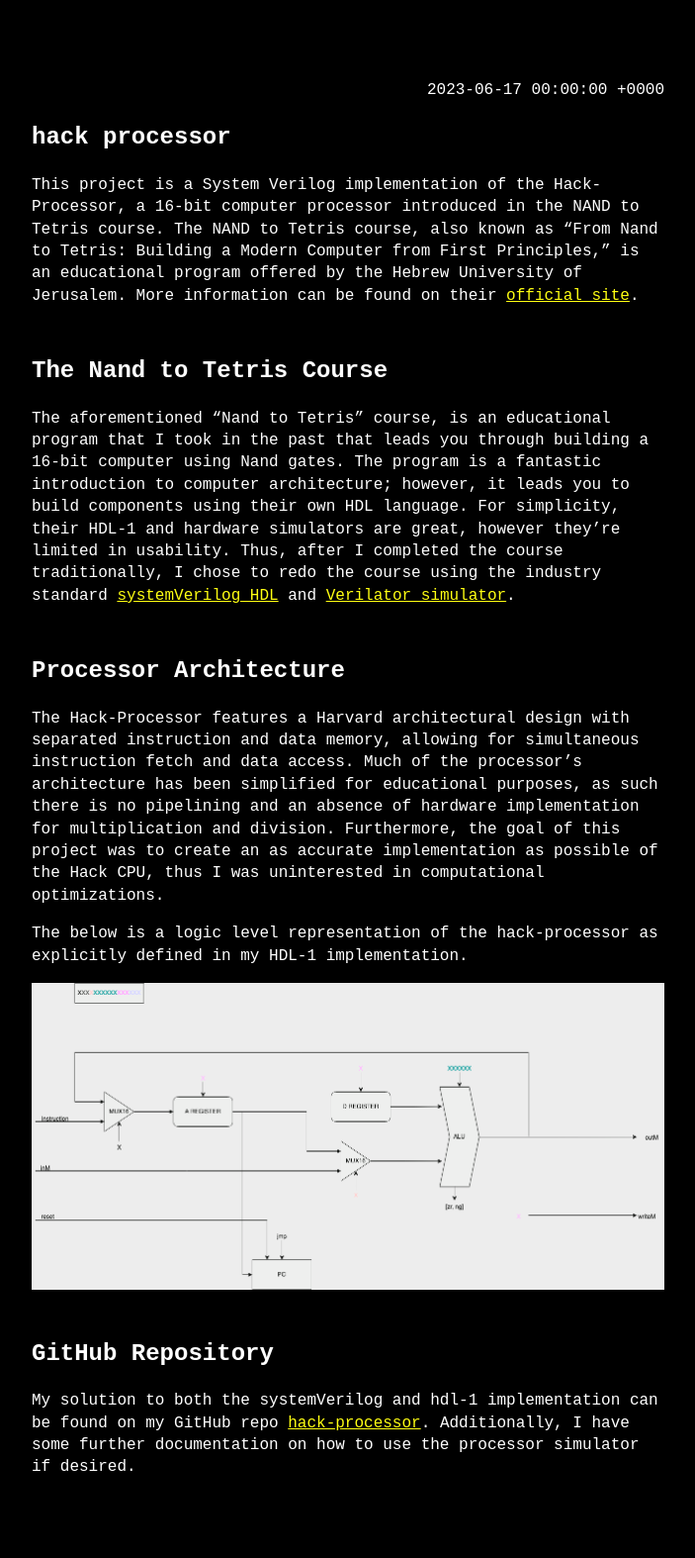
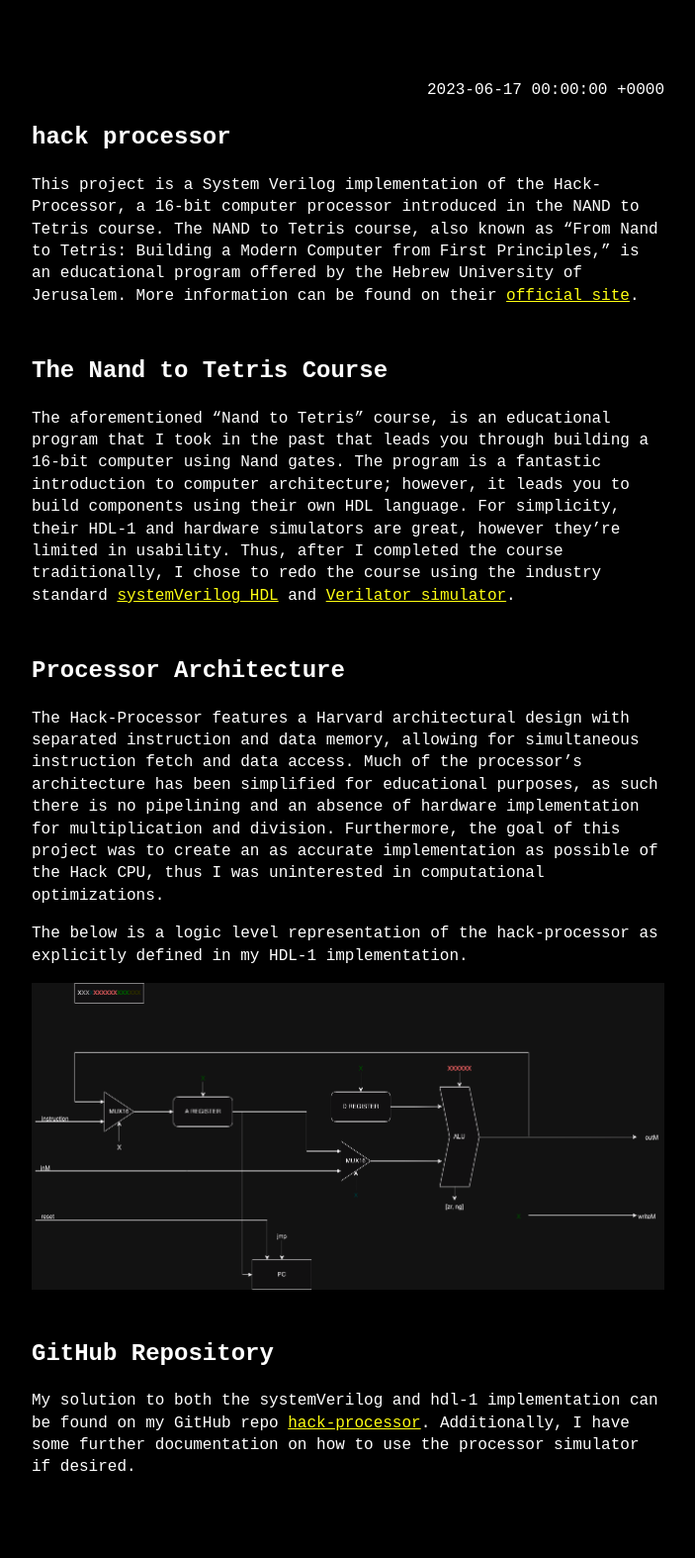
Before and after one commit to CgKaminski/CgKaminski.github.io, a Jekyll site: the page built from _posts/2023-06-17-hack-processor.md, in a window 1280 px wide. Shown: the whole page at 99% size, without its empty margins (288-991 px from the left). Built offline with Jekyll 4.4.1, drawn with Linux system fonts in a browser that asks for light colours.

Commit message:
Update 2023-06-17-hack-processor.md

```diff
--- a/_posts/2023-06-17-hack-processor.md
+++ b/_posts/2023-06-17-hack-processor.md
@@ -16,7 +16,7 @@ The Hack-Processor features a Harvard architectural design with separated instru
 
 The below is a logic level representation of the hack-processor as explicitly defined in my HDL-1 implementation.
 
-![hack processor architecture](/assets/img/hack-processor.png){:.ioda}
+![hack processor architecture](/assets/img/hack-processor.png)
 
 ## GitHub Repository
 
```
